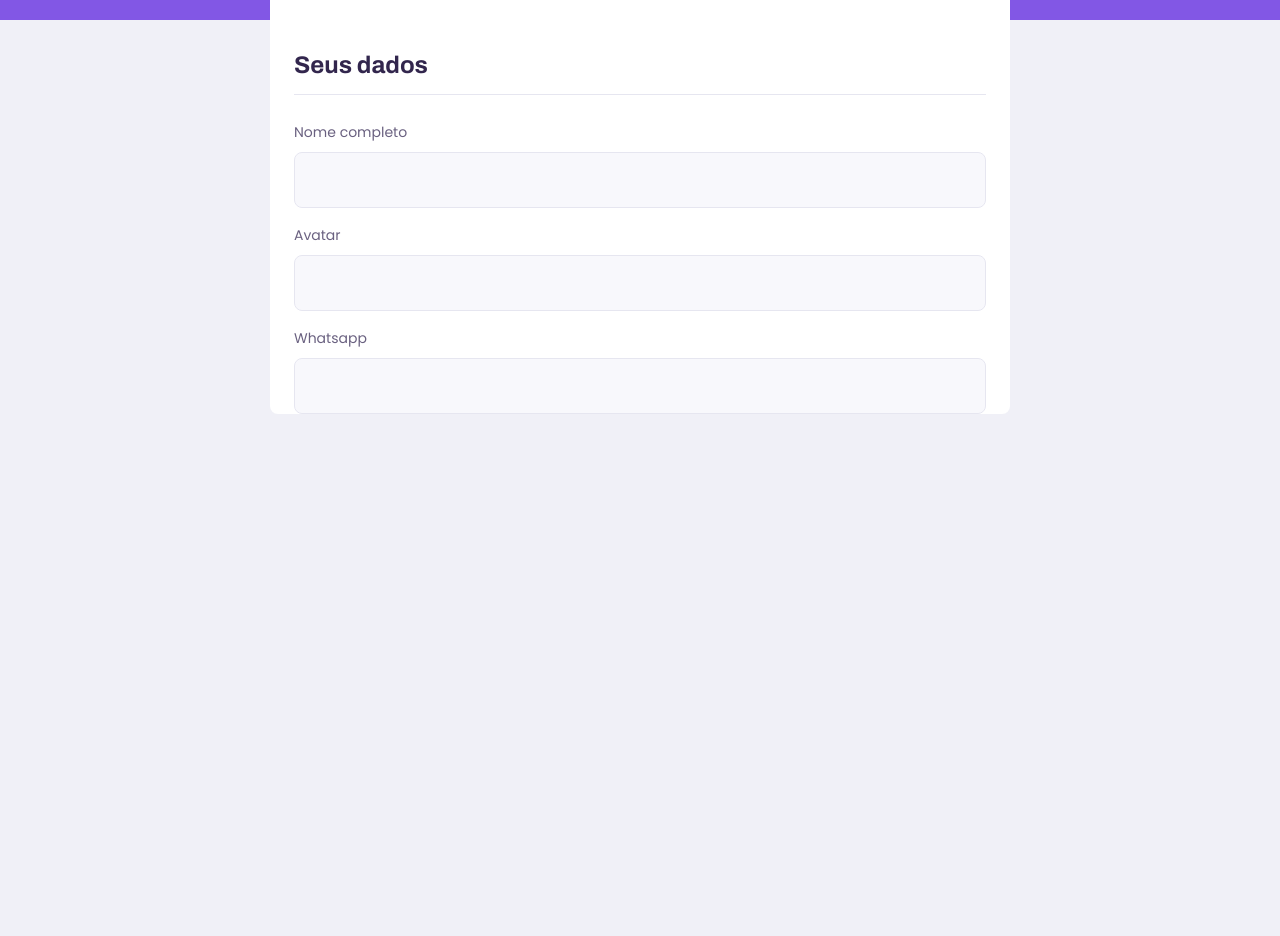
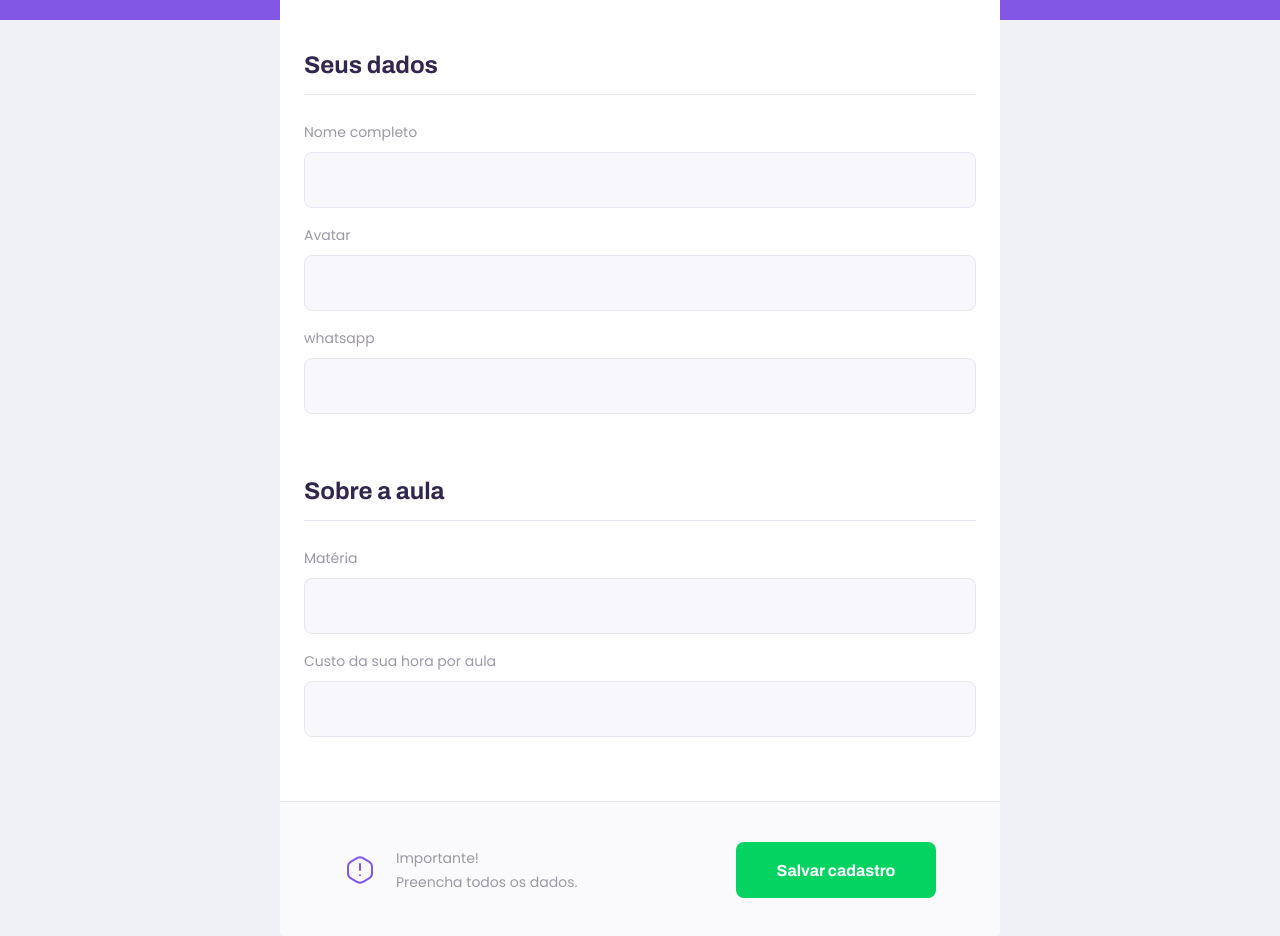
Before and after one commit to Nabucodono5or/nlw_web_app, a React (Create React App) app: page /give-classes in a window 1280 px wide. Shown: the part 320-1256 px from the top of the page. Before the commit the page ends 800 px from the top, so only its background shows below. Built offline with nearby package versions, Linux system fonts and the light colour scheme.

Commit message:
terminada estilização dos inputs

```diff
--- a/src/pages/TeacherForm/index.tsx
+++ b/src/pages/TeacherForm/index.tsx
@@ -1,5 +1,7 @@
 import React from "react";
 import PageHeader from "../../components/PageHeader";
+import Input from "../../components/Input";
+import warningIcon from "../../assets/images/icons/warning.svg";
 import "./style.css";
 
 function TeacherForm() {
@@ -16,22 +18,26 @@
           <fieldset>
             <legend>Seus dados</legend>
 
-            <div className="input-block">
-              <label htmlFor="name">Nome completo</label>
-              <input type="text" id="name"/>
-            </div>
+            <Input name="name" label="Nome completo" />
+            <Input name="avatar" label="Avatar" />
+            <Input name="whatsapp" label="whatsapp" />
+          </fieldset>
 
-            <div className="input-block">
-              <label htmlFor="avatar">Avatar</label>
-              <input type="text" id="avatar"/>
-            </div>
+          <fieldset>
+            <legend>Sobre a aula</legend>
 
-            <div className="input-block">
-              <label htmlFor="whatsapp">Whatsapp</label>
-              <input type="text" id="whatsapp"/>
-            </div>
+            <Input name="subject" label="Matéria" />
+            <Input name="cost" label="Custo da sua hora por aula" />
+          </fieldset>
 
-          </fieldset>
+          <footer>
+            <p>
+              <img src={warningIcon} alt="Aviso Importante" />
+              Importante! <br />
+              Preencha todos os dados.
+            </p>
+            <button type="submit">Salvar cadastro</button>
+          </footer>
         </form>
       </main>
     </div>
--- a/src/pages/TeacherForm/style.css
+++ b/src/pages/TeacherForm/style.css
@@ -9,12 +9,16 @@
 
 #page-teacher-form main {
   background: var(--color-box-base);
-  width: 100%;
-  max-width: 74rem;
+  width: 90%;
+  max-width: 72rem;
   border-radius: 0.8rem;
   margin: -3.2rem auto 3.2rem;
   padding-top: 6.4rem;
   overflow: hidden;
+}
+
+#page-teacher-form main label {
+  color: var(--color-text-complement);
 }
 
 #page-teacher-form main fieldset {
@@ -37,3 +41,74 @@
   padding-bottom: 1.6rem;
   border-bottom: 1px solid var(--color-line-in-white);
 }
+
+#page-teacher-form main footer {
+  padding: 4rem 2.4rem;
+  background: var(--color-box-footer);
+  border-top: 1px solid var(--color-line-in-white);
+  margin-top: 6.4rem;
+}
+
+#page-teacher-form main footer p {
+  display: flex;
+  justify-content: center;
+  align-items: center;
+  font-size: 1.4rem;
+  line-height: 2.4rem;
+  color: var(--color-text-complement);
+}
+
+#page-teacher-form main footer p img {
+  margin-right: 2rem;
+}
+
+#page-teacher-form main footer button {
+  width: 100%;
+  height: 5.6rem;
+  background: var(--color-secundary);
+  color: var(--color-button-text);
+  border: 0;
+  border-radius: 0.8rem;
+  cursor: pointer;
+  font: 700 1.6rem Archivo;
+  display: flex;
+  justify-content: center;
+  align-items: center;
+  text-decoration: none;
+  transition: background-color 0.2s;
+  margin-top: 3.2rem;
+}
+
+#page-teacher-form main footer button:hover {
+  background-color: var(--color-secundary-dark);
+}
+
+@media (min-width: 700px) {
+  #page-teacher-form {
+    max-width: 100vw;
+  }
+
+  #page-teacher-form .page-header .header-content {
+    margin-bottom: 0;
+  }
+
+  #page-teacher-form main fildset {
+    padding: 0 6.4rem;
+  }
+
+  #page-teacher-form main footer {
+    padding: 4rem 6.4rem;
+    display: flex;
+    justify-content: space-between;
+    align-items: center;
+  }
+
+  #page-teacher-form main footer p {
+    justify-content: space-between;
+  }
+
+  #page-teacher-form main footer button {
+    width: 20rem;
+    margin-top: 0rem;
+  }
+}
--- a/src/pages/TeacherList/index.tsx
+++ b/src/pages/TeacherList/index.tsx
@@ -11,7 +11,7 @@
         <form id="search-teachers">
           <Input name="subject"  label="Matéria"/>
           <Input name="week_day"  label="Dia da semana"/>
-          <Input name="time"  label="Hora"/>
+          <Input type="time" name="time"  label="Hora"/>
           <button type="submit">Buscar</button>
         </form>
       </PageHeader>
--- a/src/pages/TeacherList/style.css
+++ b/src/pages/TeacherList/style.css
@@ -61,7 +61,7 @@
 
   #search-teachers button {
     justify-content: center;
-    width: 24.5rem;
+    width: 100%;
     font-size: 1.6rem;
   }
 
```
